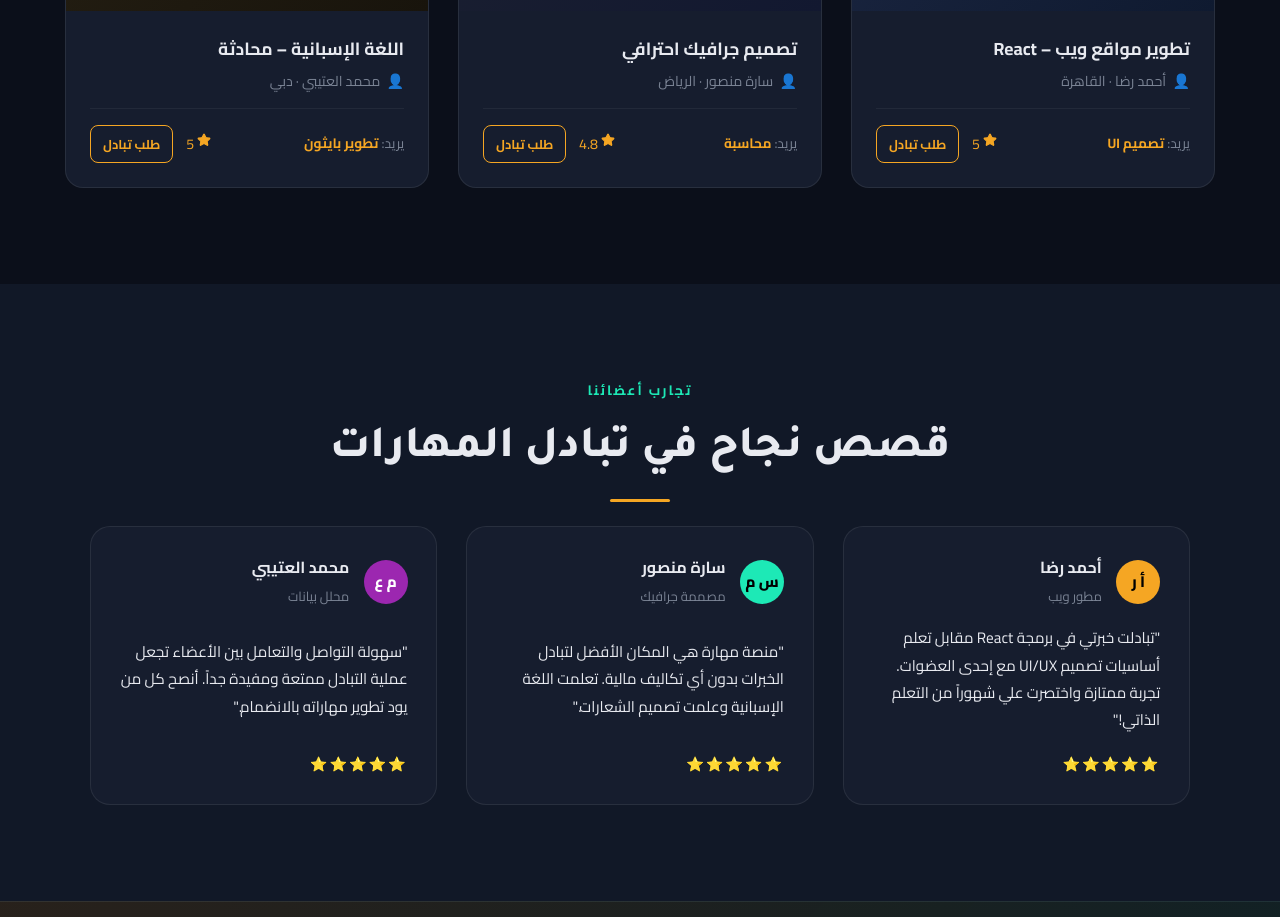
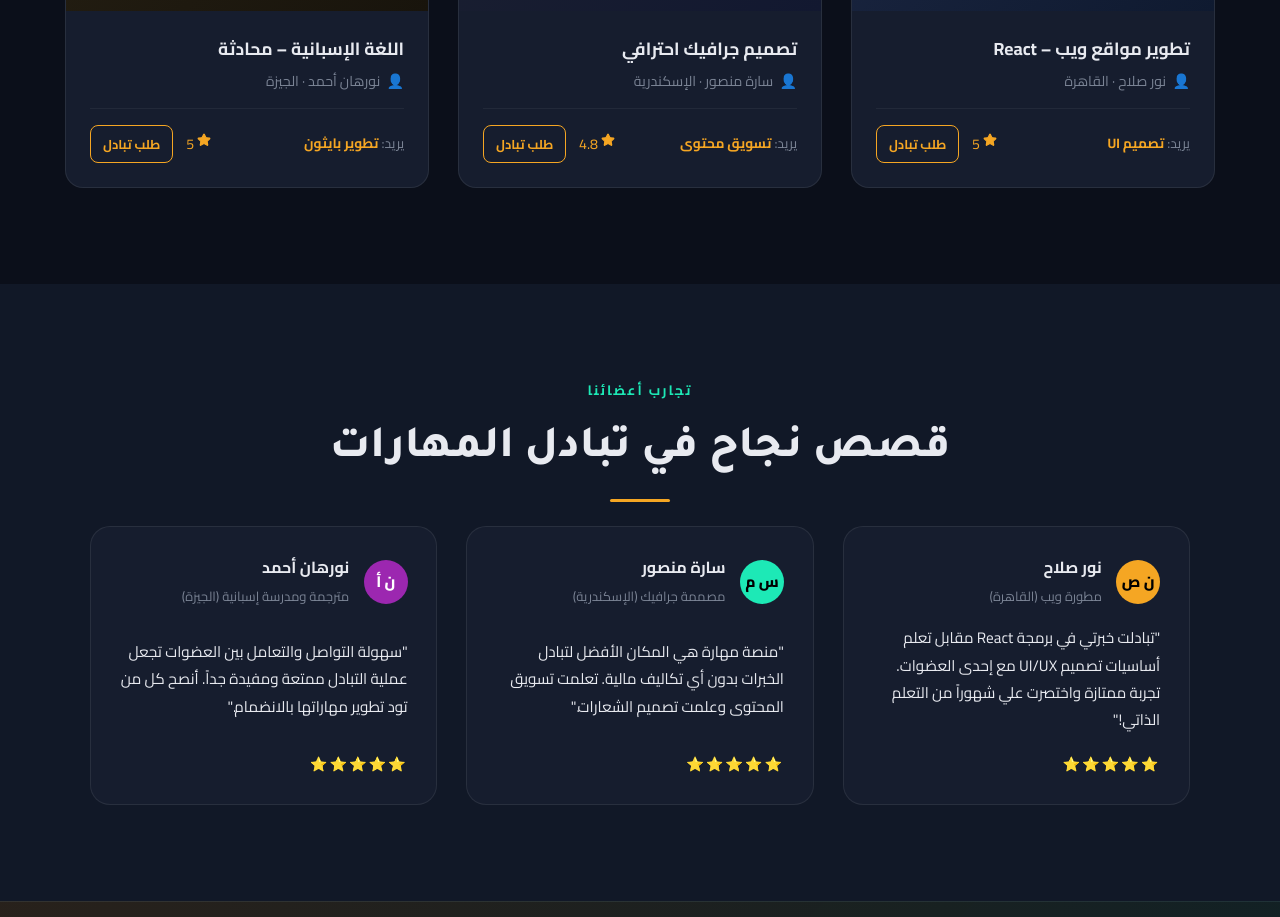
Before and after one commit to esraa123-cloud/Esraa, a React (Vite) app: page / in a window 1280 px wide. Shown: the part 2520-3437 px from the top of the page. Built offline with nearby package versions, Linux system fonts and the light colour scheme.

Commit message:
Update all user profiles and testimonials to Egyptian female names and Egyptian cities

```diff
--- a/src/data/initialData.js
+++ b/src/data/initialData.js
@@ -3,23 +3,23 @@ export const TEAM_MEMBERS = [
 ];
 
 export const INITIAL_SKILLS = [
-  { id: '1', title: 'تطوير مواقع ويب – React', category: 'tech', icon: '💻', owner: 'أحمد رضا', location: 'القاهرة', wants: 'تصميم UI', rating: 5, bg: 'linear-gradient(135deg, #1a2540, #0f1a30)' },
-  { id: '2', title: 'تصميم جرافيك احترافي', category: 'design', icon: '🎨', owner: 'سارة منصور', location: 'الرياض', wants: 'محاسبة', rating: 4.8, bg: 'linear-gradient(135deg, #1a1f30, #121830)' },
-  { id: '3', title: 'اللغة الإسبانية – محادثة', category: 'languages', icon: '🌍', owner: 'محمد العتيبي', location: 'دبي', wants: 'تطوير بايثون', rating: 5, bg: 'linear-gradient(135deg, #241e12, #18140c)' },
-  { id: '4', title: 'تصوير المنتجات والفيديو', category: 'photo', icon: '📸', owner: 'مريم السيد', location: 'الإسكندرية', wants: 'تسويق رقمي', rating: 4.9, bg: 'linear-gradient(135deg, #102420, #0c1815)' },
-  { id: '5', title: 'إدارة الحملات الإعلانية', category: 'business', icon: '📊', owner: 'عمر خالد', location: 'عمان', wants: 'تصميم هوية', rating: 4.7, bg: 'linear-gradient(135deg, #241420, #180d16)' },
-  { id: '6', title: 'العزف على البيانو للمبتدئين', category: 'music', icon: '🎵', owner: 'نور الدين', location: 'تونس', wants: 'لغة إنجليزية', rating: 5, bg: 'linear-gradient(135deg, #1b202e, #11141e)' }
+  { id: '1', title: 'تطوير مواقع ويب – React', category: 'tech', icon: '💻', owner: 'نور صلاح', location: 'القاهرة', wants: 'تصميم UI', rating: 5, bg: 'linear-gradient(135deg, #1a2540, #0f1a30)' },
+  { id: '2', title: 'تصميم جرافيك احترافي', category: 'design', icon: '🎨', owner: 'سارة منصور', location: 'الإسكندرية', wants: 'تسويق محتوى', rating: 4.8, bg: 'linear-gradient(135deg, #1a1f30, #121830)' },
+  { id: '3', title: 'اللغة الإسبانية – محادثة', category: 'languages', icon: '🌍', owner: 'نورهان أحمد', location: 'الجيزة', wants: 'تطوير بايثون', rating: 5, bg: 'linear-gradient(135deg, #241e12, #18140c)' },
+  { id: '4', title: 'تصوير المنتجات والفيديو', category: 'photo', icon: '📸', owner: 'مريم السيد', location: 'المنصورة', wants: 'تسويق رقمي', rating: 4.9, bg: 'linear-gradient(135deg, #102420, #0c1815)' },
+  { id: '5', title: 'إدارة الحملات الإعلانية', category: 'business', icon: '📊', owner: 'آية مصطفى', location: 'طنطا', wants: 'تصميم هوية', rating: 4.7, bg: 'linear-gradient(135deg, #241420, #180d16)' },
+  { id: '6', title: 'العزف على البيانو للمبتدئين', category: 'music', icon: '🎵', owner: 'هدى محمود', location: 'أسوان', wants: 'لغة إنجليزية', rating: 5, bg: 'linear-gradient(135deg, #1b202e, #11141e)' }
 ];
 
 export const INITIAL_USERS = [
   {
     id: 'u1',
-    name: 'أحمد رضا',
-    username: 'ahmed_react',
-    title: 'مطور ويب متخصص React',
+    name: 'نور صلاح',
+    username: 'nour_react',
+    title: 'مطورة ويب متخصصة React',
     location: 'مصر - القاهرة',
-    avatar: 'أ ر',
-    bio: 'شغوف بتطوير واجهات المستخدم التفاعلية وصناعة تجارب رقمية ممتازة.',
+    avatar: 'ن ص',
+    bio: 'شغوفة بتطوير واجهات المستخدم التفاعلية وصناعة تجارب رقمية ممتازة.',
     skillsTeach: ['تطوير React', 'JavaScript', 'HTML/CSS'],
     skillsLearn: ['تصميم UI/UX', 'Figma', 'إدارة المشاريع'],
     rating: 4.9,
@@ -32,7 +32,7 @@ export const INITIAL_USERS = [
     title: 'مهندسة برمجيات وواجهات',
     location: 'مصر - الجيزة',
     avatar: 'إ ص',
-    bio: 'عضو فريق Codex_Nova المطور لمنصة مهارة. أحب البرمجة وتبادل الخبرات المعرفية.',
+    bio: 'مهندسة برمجيات وشغوفة بالبرمجة وتبادل الخبرات المعرفية في مصر.',
     skillsTeach: ['تطوير الويب', 'تصميم واجهات', 'حل المشكلات'],
     skillsLearn: ['ذكاء اصطناعي', 'تطوير تطبيقات الجوال'],
     rating: 5.0,
@@ -43,11 +43,11 @@ export const INITIAL_USERS = [
     name: 'سارة منصور',
     username: 'sara_design',
     title: 'مصممة جرافيك وهويات بصرية',
-    location: 'السعودية - الرياض',
+    location: 'مصر - الإسكندرية',
     avatar: 'س م',
     bio: 'خبرة 5 سنوات في تصميم الشعارات وتصميم الهويات البصرية للشركات الناشئة.',
     skillsTeach: ['تصميم جرافيك', 'Photoshop', 'Illustrator'],
-    skillsLearn: ['محاسبة', 'إدارة الأعمال'],
+    skillsLearn: ['تسويق محتوى', 'إدارة الأعمال'],
     rating: 4.8,
     swapsCompleted: 9
   }
@@ -62,7 +62,7 @@ export const INITIAL_CHATS = [
     active: true,
     messages: [
       { id: 'm1', sender: 'peer', text: 'أهلاً بك! شاهدت مهاراتك في تطوير الويب، يسعدني التبادل معك.', time: '10:15 م' },
-      { id: 'm2', sender: 'me', text: 'السلام عليكم إسراء، يسعدني جداً ذلك! ما هي المهارات التي تودين تعلمها؟', time: '10:20 م' },
+      { id: 'm2', sender: 'me', text: 'أهلاً يا إسراء، يسعدني جداً ذلك! ما هي المهارات التي تودين تعلمها؟', time: '10:20 م' },
       { id: 'm3', sender: 'peer', text: 'أريد تعميق معرفتي بـ React hooks وState Management، مقابل تعليمك أساسيات تصميم UI.', time: '10:25 م' }
     ]
   },
@@ -73,7 +73,7 @@ export const INITIAL_CHATS = [
     peerAvatar: 'س م',
     active: false,
     messages: [
-      { id: 'm1', sender: 'peer', text: 'مرحباً! هل أنت متاح لتبادل مهارات التصميم مع المحاسبة؟', time: 'أمس' }
+      { id: 'm1', sender: 'peer', text: 'مرحباً! هل أنت متاحة لتبادل مهارات التصميم مع تسويق المحتوى؟', time: 'أمس' }
     ]
   }
 ];
@@ -81,7 +81,7 @@ export const INITIAL_CHATS = [
 export const INITIAL_SWAPS = [
   {
     id: 's1',
-    proposer: 'أحمد رضا',
+    proposer: 'نور صلاح',
     receiver: 'إسراء صلاح',
     offeredSkill: 'تطوير React',
     requestedSkill: 'تصميم UI/UX',
@@ -91,7 +91,7 @@ export const INITIAL_SWAPS = [
   {
     id: 's2',
     proposer: 'سارة منصور',
-    receiver: 'أحمد رضا',
+    receiver: 'نور صلاح',
     offeredSkill: 'تصميم جرافيك',
     requestedSkill: 'تطوير HTML/CSS',
     status: 'pending',
--- a/src/pages/HomePage.jsx
+++ b/src/pages/HomePage.jsx
@@ -186,10 +186,10 @@ export const HomePage = ({ setActiveTab }) => {
         <div className="testimonials-grid">
           <div className="testimonial-card">
             <div className="t-user-info">
-              <div className="t-avatar-box">أ ر</div>
+              <div className="t-avatar-box">ن ص</div>
               <div>
-                <h4>أحمد رضا</h4>
-                <span>مطور ويب</span>
+                <h4>نور صلاح</h4>
+                <span>مطورة ويب (القاهرة)</span>
               </div>
             </div>
             <p className="t-comment">
@@ -203,25 +203,25 @@ export const HomePage = ({ setActiveTab }) => {
               <div className="t-avatar-box" style={{ background: 'var(--teal)', color: '#000' }}>س م</div>
               <div>
                 <h4>سارة منصور</h4>
-                <span>مصممة جرافيك</span>
+                <span>مصممة جرافيك (الإسكندرية)</span>
               </div>
             </div>
             <p className="t-comment">
-              "منصة مهارة هي المكان الأفضل لتبادل الخبرات بدون أي تكاليف مالية. تعلمت اللغة الإسبانية وعلمت تصميم الشعارات."
+              "منصة مهارة هي المكان الأفضل لتبادل الخبرات بدون أي تكاليف مالية. تعلمت تسويق المحتوى وعلمت تصميم الشعارات."
             </p>
             <div className="t-stars">⭐⭐⭐⭐⭐</div>
           </div>
 
           <div className="testimonial-card">
             <div className="t-user-info">
-              <div className="t-avatar-box" style={{ background: '#9c27b0', color: '#fff' }}>م ع</div>
+              <div className="t-avatar-box" style={{ background: '#9c27b0', color: '#fff' }}>ن أ</div>
               <div>
-                <h4>محمد العتيبي</h4>
-                <span>محلل بيانات</span>
+                <h4>نورهان أحمد</h4>
+                <span>مترجمة ومدرسة إسبانية (الجيزة)</span>
               </div>
             </div>
             <p className="t-comment">
-              "سهولة التواصل والتعامل بين الأعضاء تجعل عملية التبادل ممتعة ومفيدة جداً. أنصح كل من يود تطوير مهاراته بالانضمام."
+              "سهولة التواصل والتعامل بين العضوات تجعل عملية التبادل ممتعة ومفيدة جداً. أنصح كل من تود تطوير مهاراتها بالانضمام."
             </p>
             <div className="t-stars">⭐⭐⭐⭐⭐</div>
           </div>
```
